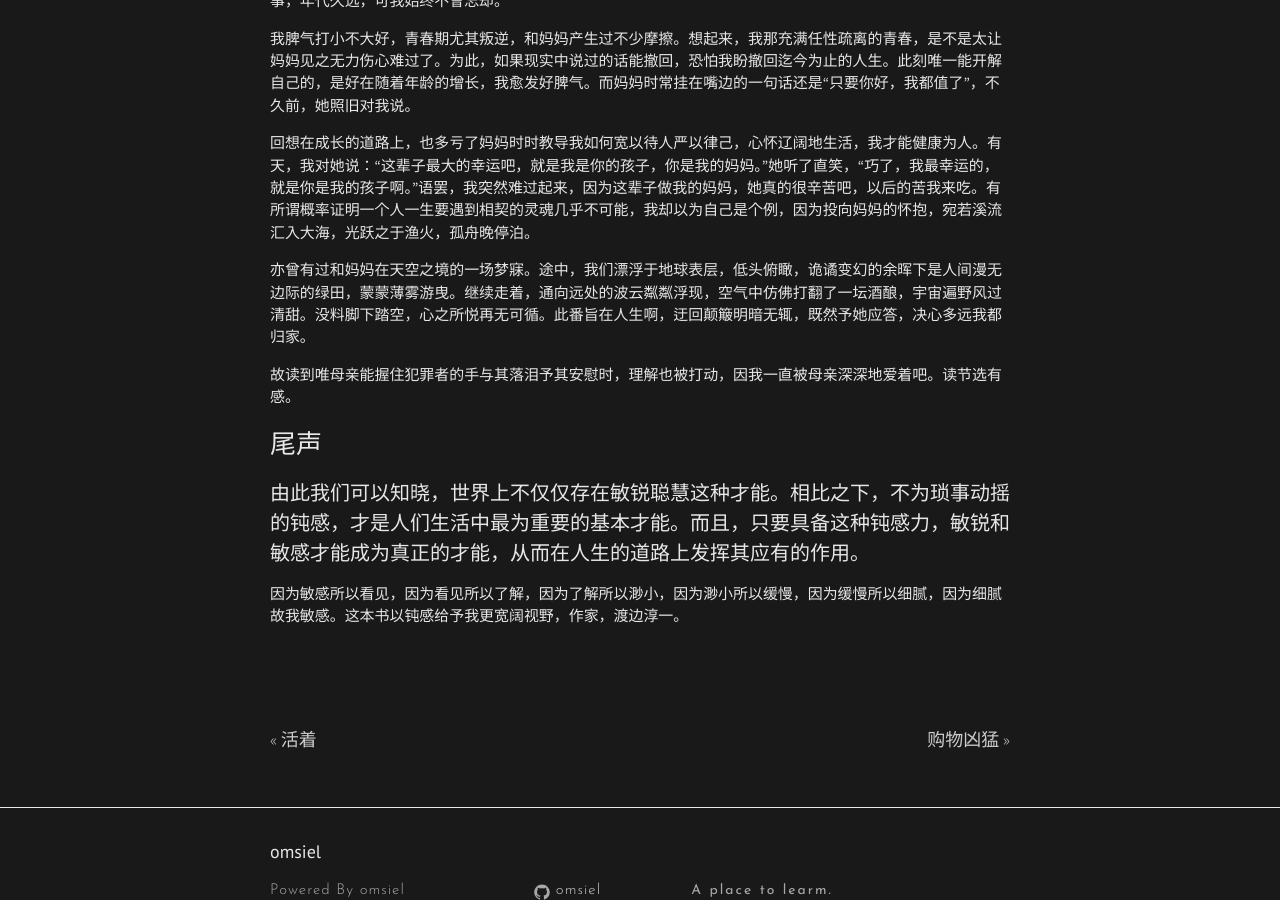
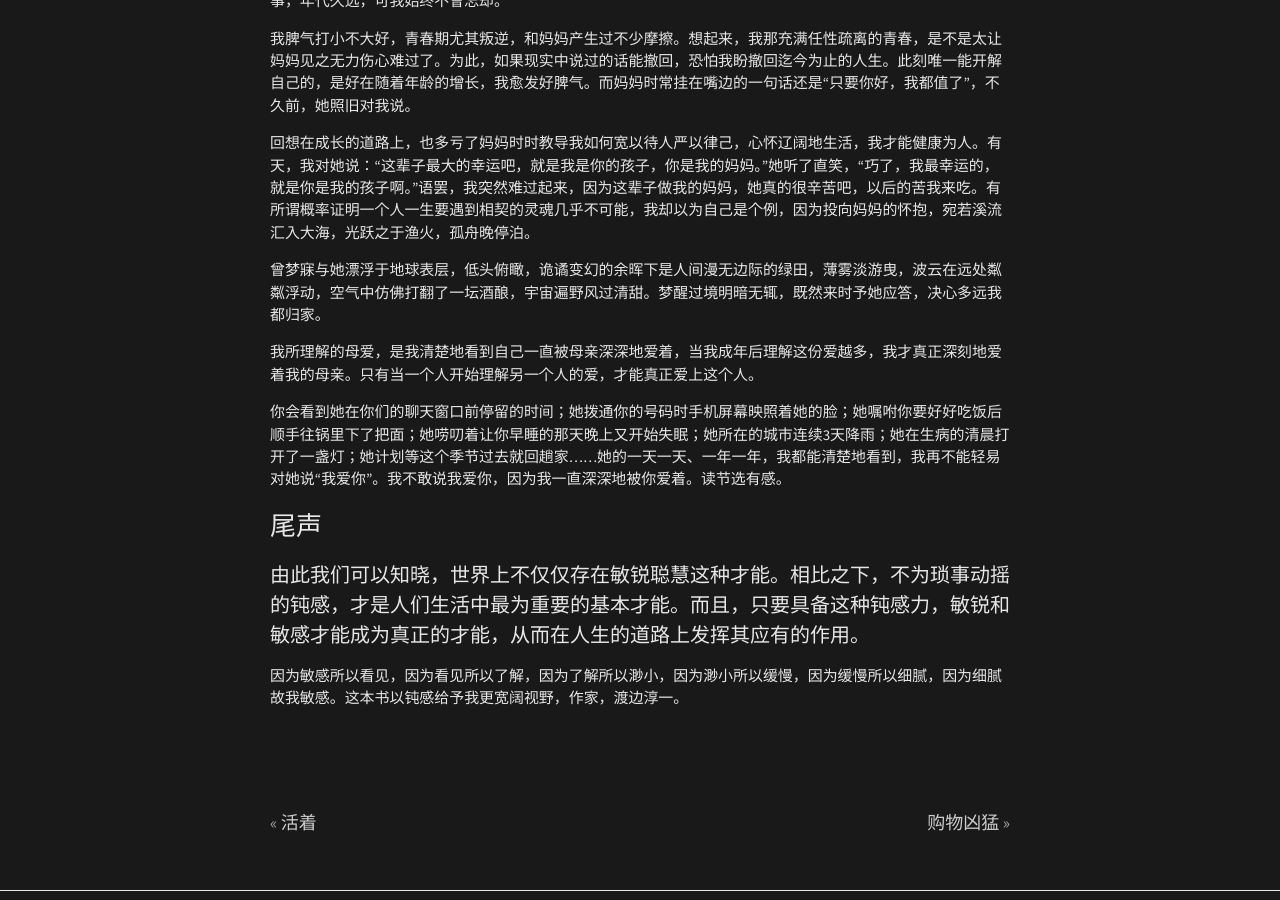
Before and after one commit to omsiel/omsiel.github.io, a Jekyll site: the page built from _posts/2019-05-21-钝感力.md, in a window 1280 px wide and 900 px high, scrolled down 4947 px. Built offline with Jekyll 4.4.1, drawn with Linux system fonts in a browser that asks for light colours; nearby versions of some CDN libraries.

Commit message:
修改文章

```diff
--- a/_posts/2019-05-21-钝感力.md
+++ b/_posts/2019-05-21-钝感力.md
@@ -130,9 +130,11 @@ categories: note
 
 ##### 回想在成长的道路上，也多亏了妈妈时时教导我如何宽以待人严以律己，心怀辽阔地生活，我才能健康为人。有天，我对她说：“这辈子最大的幸运吧，就是我是你的孩子，你是我的妈妈。”她听了直笑，“巧了，我最幸运的，就是你是我的孩子啊。”语罢，我突然难过起来，因为这辈子做我的妈妈，她真的很辛苦吧，以后的苦我来吃。有所谓概率证明一个人一生要遇到相契的灵魂几乎不可能，我却以为自己是个例，因为投向妈妈的怀抱，宛若溪流汇入大海，光跃之于渔火，孤舟晚停泊。
 
-##### 亦曾有过和妈妈在天空之境的一场梦寐。途中，我们漂浮于地球表层，低头俯瞰，诡谲变幻的余晖下是人间漫无边际的绿田，蒙蒙薄雾游曳。继续走着，通向远处的波云粼粼浮现，空气中仿佛打翻了一坛酒酿，宇宙遍野风过清甜。没料脚下踏空，心之所悦再无可循。此番旨在人生啊，迂回颠簸明暗无辄，既然予她应答，决心多远我都归家。
+##### 曾梦寐与她漂浮于地球表层，低头俯瞰，诡谲变幻的余晖下是人间漫无边际的绿田，薄雾淡游曳，波云在远处粼粼浮动，空气中仿佛打翻了一坛酒酿，宇宙遍野风过清甜。梦醒过境明暗无辄，既然来时予她应答，决心多远我都归家。
 
-##### 故读到唯母亲能握住犯罪者的手与其落泪予其安慰时，理解也被打动，因我一直被母亲深深地爱着吧。读节选有感。
+##### 我所理解的母爱，是我清楚地看到自己一直被母亲深深地爱着，当我成年后理解这份爱越多，我才真正深刻地爱着我的母亲。只有当一个人开始理解另一个人的爱，才能真正爱上这个人。
+
+##### 你会看到她在你们的聊天窗口前停留的时间；她拨通你的号码时手机屏幕映照着她的脸；她嘱咐你要好好吃饭后顺手往锅里下了把面；她唠叨着让你早睡的那天晚上又开始失眠；她所在的城市连续3天降雨；她在生病的清晨打开了一盏灯；她计划等这个季节过去就回趟家......她的一天一天、一年一年，我都能清楚地看到，我再不能轻易对她说“我爱你”。我不敢说我爱你，因为我一直深深地被你爱着。读节选有感。
 
 ### 尾声
 
```
